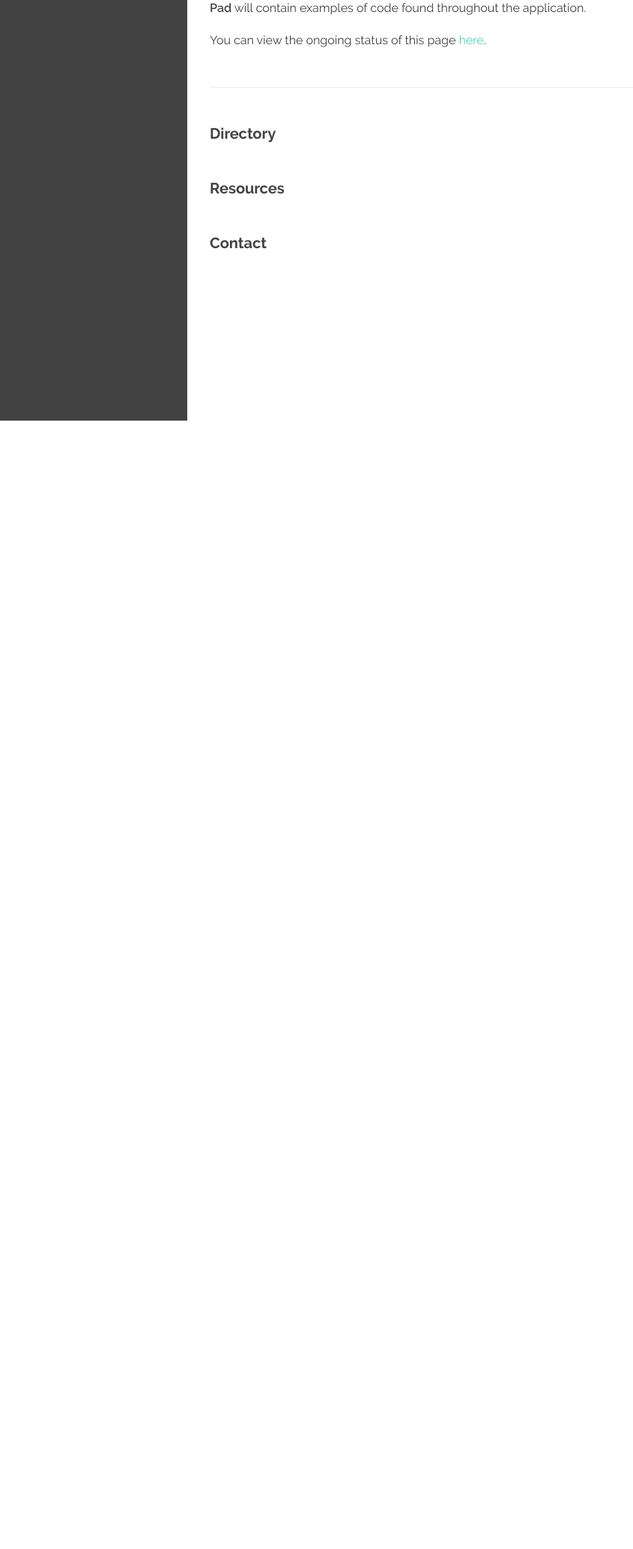
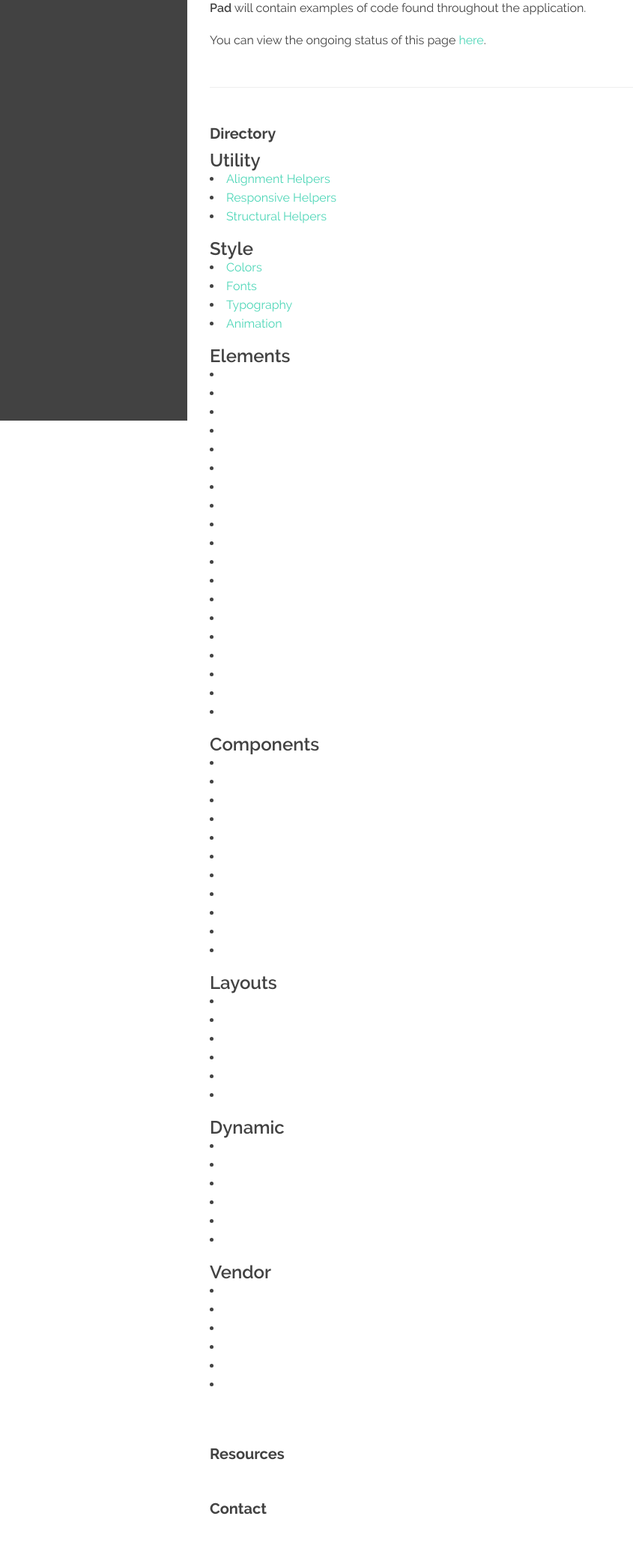
Before and after one commit to VizualAbstract/ReCharge-Styleguide, a PHP site: page / in a window 1280 px wide. Shown: the part 239-2305 px from the top of the page at 75% size, without its empty margins (0-845 px from the left). Before the commit the page ends 800 px from the top, so only its background shows below. Run offline with PHP 8.4, Linux system fonts and the light colour scheme; some libraries are stand-ins or nearby versions.

Commit message:
Create directory for elements and utilities and style

```diff
--- a/elements.php
+++ b/elements.php
@@ -223,7 +223,7 @@
 
 <hr>
 
-<h2 id="form-card-details">Form: Card Details</h2>
+<h2 id="card-details">Card Details</h2>
 <div class="example">
 <div class="card-details">
 	<span class="card-details__date">
@@ -306,7 +306,7 @@
 </table><!-- .table -->
 </div><!-- .example -->
 
-<h2 id="table-responsive">Tables: Responsive</h2>
+<h2 id="tables-responsive">Tables: Responsive</h2>
 <p>Mobile-friendly tables are a special beast. The following documents several approaches available, since no perfect solution exists for every situation.</p>
 <p>
 	<strong>Overflow Wrapper</strong><br>
--- a/index.php
+++ b/index.php
@@ -8,6 +8,96 @@
 <hr>
 
 <h2 id="directory">Directory</h2>
+<h3>Utility</h3>
+<ul>
+	<li><a href="/styleguide/utility.php#alignment-helpers">Alignment Helpers</a></li>
+	<li><a href="/styleguide/utility.php#responsive-helpers">Responsive Helpers</a></li>
+	<li><a href="/styleguide/utility.php#structural-helpers">Structural Helpers</a></li>
+</ul>
+<br>
+
+<h3>Style</h3>
+<ul>
+	<li><a href="/styleguide/style.php#colors">Colors</a></li>
+	<li><a href="/styleguide/style.php#fonts">Fonts</a></li>
+	<li><a href="/styleguide/style.php#typography">Typography</a></li>
+	<li><a href="/styleguide/style.php#animation">Animation</a></li>
+</ul>
+<br>
+
+<h3>Elements</h3>
+<ul>
+	<li><a href="/elements.php#buttons-blocked"></a></li>
+	<li><a href="/elements.php#buttons-links"></a></li>
+	<li><a href="/elements.php#buttons-large"></a></li>
+	<li><a href="/elements.php#buttons-blocked"></a></li>
+	<li></li>
+	<li><a href="/elements.php#inputs-text-field"></a></li>
+	<li><a href="/elements.php#inputs-textarea"></a></li>
+	<li><a href="/elements.php#inputs-radio"></a></li>
+	<li><a href="/elements.php#inputs-checkbox"></a></li>
+	<li><a href="/elements.php#inputs-select"></a></li>
+	<li></li>
+	<li><a href="/elements.php#form-groups"></a></li>
+	<li><a href="/elements.php#form-errors"></a></li>
+	<li><a href="/elements.php#form-actions"></a></li>
+	<li></li>
+	<li><a href="/elements.php#card-details"></a></li>
+	<li></li>
+	<li><a href="/elements.php#tables"></a></li>
+	<li><a href="/elements.php#tables-responsive"></a></li>
+</ul>
+<br>
+
+<h3>Components</h3>
+<ul>
+	<li><a href=""></a></li>
+	<li><a href=""></a></li>
+	<li><a href=""></a></li>
+	<li><a href=""></a></li>
+	<li><a href=""></a></li>
+	<li><a href=""></a></li>
+	<li><a href=""></a></li>
+	<li><a href=""></a></li>
+	<li><a href=""></a></li>
+	<li><a href=""></a></li>
+	<li><a href=""></a></li>
+</ul>
+<br>
+
+<h3>Layouts</h3>
+<ul>
+	<li><a href=""></a></li>
+	<li><a href=""></a></li>
+	<li><a href=""></a></li>
+	<li><a href=""></a></li>
+	<li><a href=""></a></li>
+	<li><a href=""></a></li>
+</ul>
+<br>
+
+<h3>Dynamic</h3>
+<ul>
+	<li><a href=""></a></li>
+	<li><a href=""></a></li>
+	<li><a href=""></a></li>
+	<li><a href=""></a></li>
+	<li><a href=""></a></li>
+	<li><a href=""></a></li>
+</ul>
+<br>
+
+<h3>Vendor</h3>
+<ul>
+	<li><a href=""></a></li>
+	<li><a href=""></a></li>
+	<li><a href=""></a></li>
+	<li><a href=""></a></li>
+	<li><a href=""></a></li>
+	<li><a href=""></a></li>
+</ul>
+<br>
+
 <h2 id="resources">Resources</h2>
 <h2 id="contact">Contact</h2>
 
```
